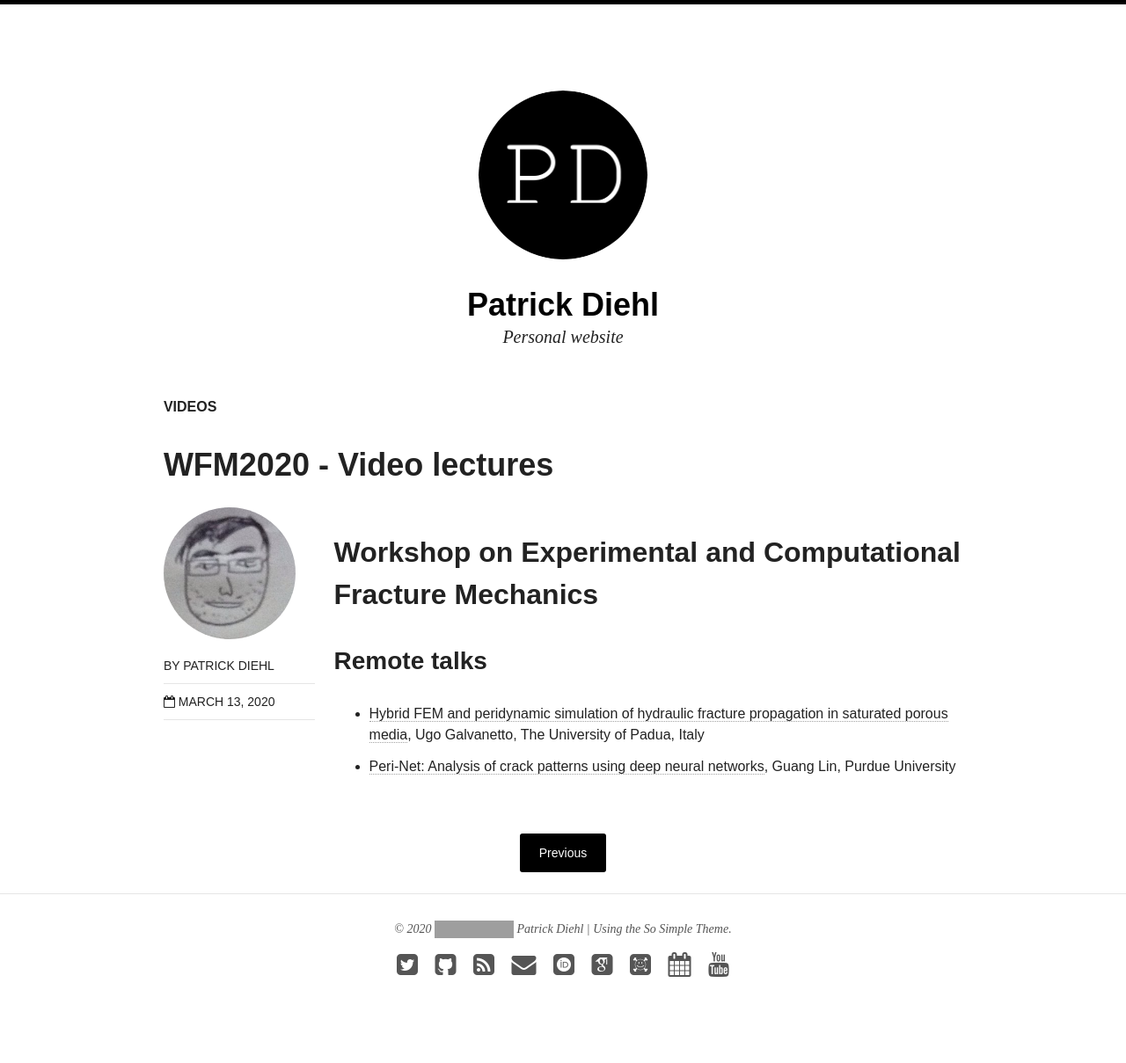
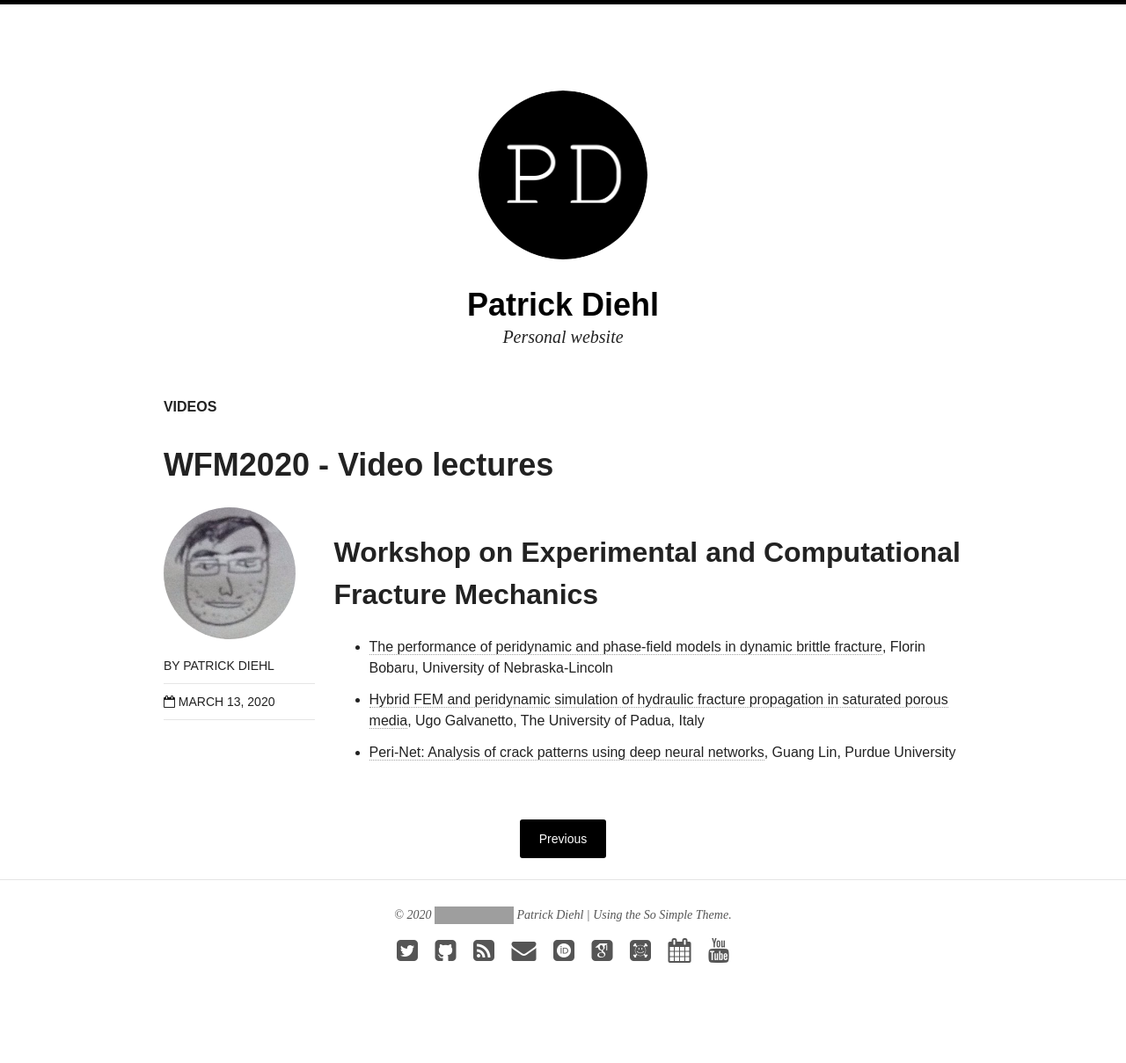
Before and after one commit to diehlpk/diehlpk.github.io, a Jekyll site: the page built from _posts/blog/2020-03-13-wfm2020-videos.md, in a window 1280 px wide. Shown: the whole page at 88% size. Built offline with Jekyll 4.4.1, drawn with Linux system fonts in a browser that asks for light colours; nearby versions of some CDN libraries; some web fonts are replaced; grey boxes are pictures that could not be loaded.

Commit message:
Update blog

```diff
--- a/_posts/blog/2020-03-13-wfm2020-videos.md
+++ b/_posts/blog/2020-03-13-wfm2020-videos.md
@@ -8,7 +8,6 @@ author: diehlpk
 ## Workshop on Experimental and Computational Fracture Mechanics
 
 
-### Remote talks
-
+* [The performance of peridynamic and phase-field models in dynamic brittle fracture](https://www.youtube.com/watch?v=4fHyZS7Y7vg), Florin Bobaru, University of Nebraska-Lincoln
 * [Hybrid FEM and peridynamic simulation of hydraulic fracture propagation in saturated porous media](https://www.youtube.com/watch?v=aZh0aUtKteo), Ugo Galvanetto, The University of Padua, Italy
 * [Peri-Net: Analysis of crack patterns using deep neural networks](https://www.youtube.com/watch?v=hxjVByEPnRw), Guang Lin, Purdue University
```
